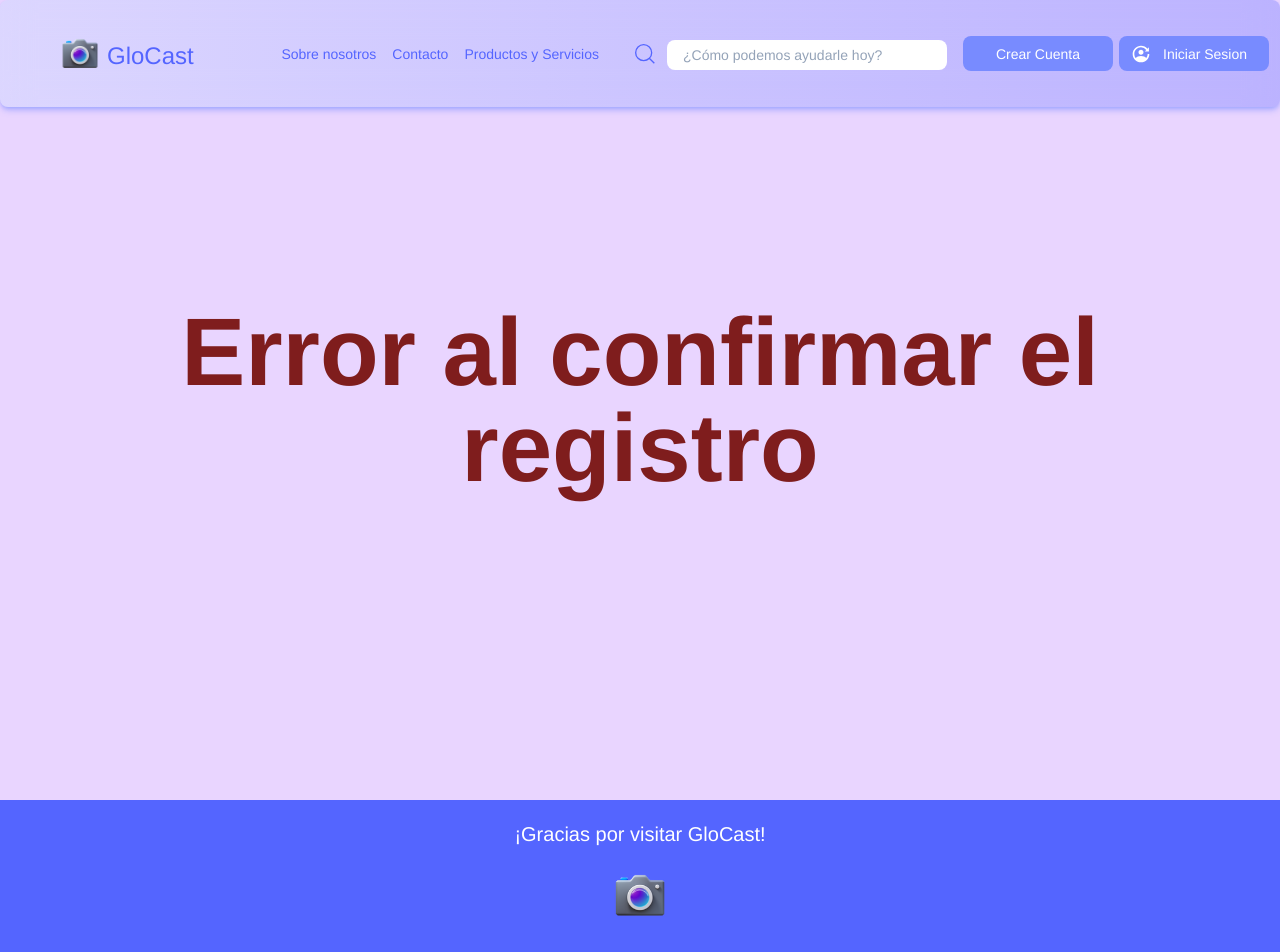
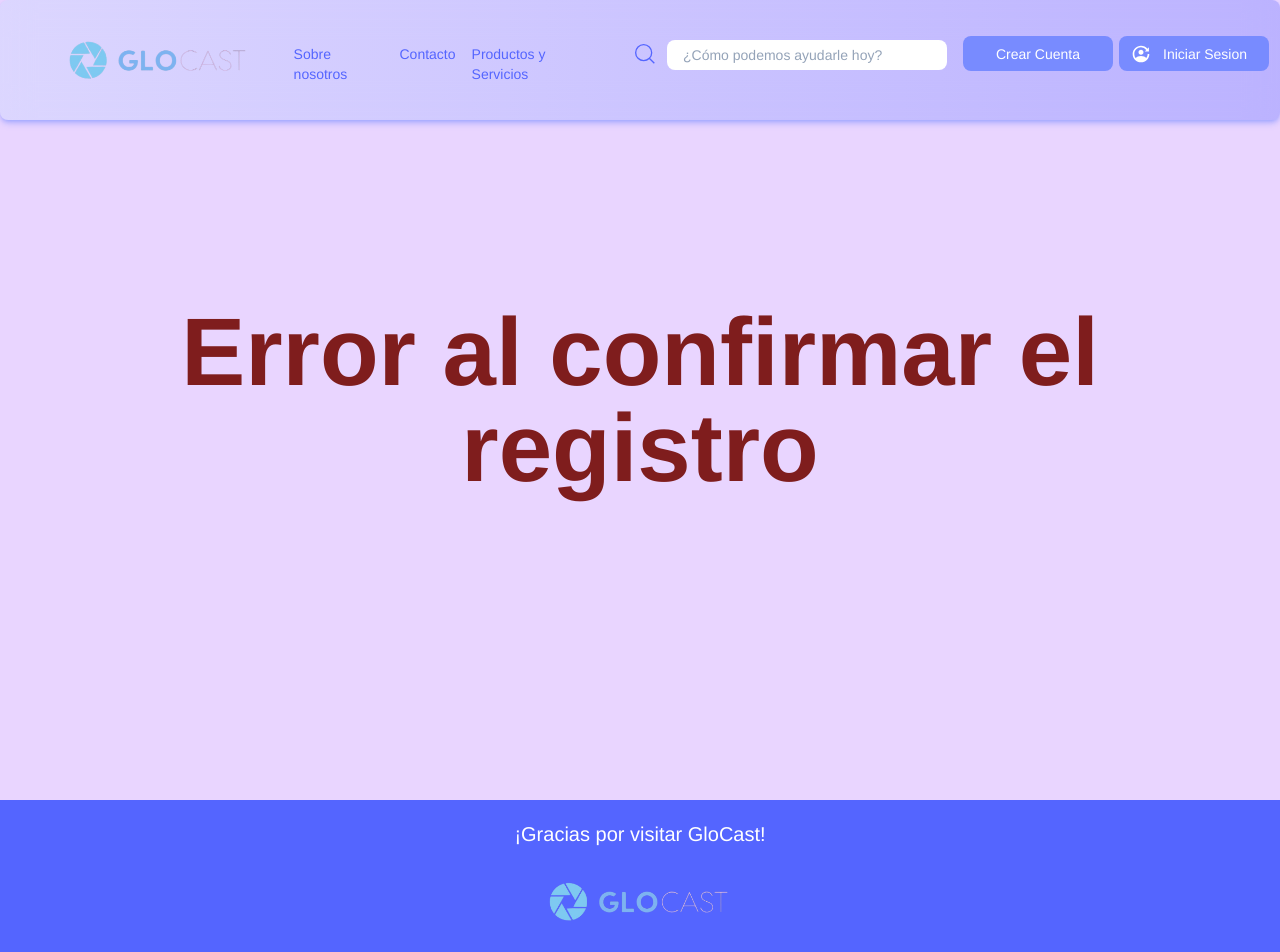
Before and after one commit to francoansaldi7/proyecto_integrador, a React (Vite) app in the folder frontend/: page /confirm in a window 1280 px wide. Shown: the top 952 px of the page. Built offline with nearby package versions, Linux system fonts and the light colour scheme.

Commit message:
modif(frontend): modified the logo to the final version

```diff
--- a/frontend/src/components/common/Footer.jsx
+++ b/frontend/src/components/common/Footer.jsx
@@ -10,7 +10,7 @@ function Footer() {
       <p className="flex flex-row justify-center text-xl bg-primary p-5">¡Gracias por visitar GloCast!</p>
 
       <div className="flex justify-center">
-        <Link to="/"><img src="\logoTitle.png" alt="Test Logo" className="bg-primary h-14 w-14" /></Link>
+        <Link to="/"><img src="\logoNoBG.png" alt="Test Logo" className="bg-primary w-[200px]" /></Link>
       </div>
 
       <div className="flex flex-row justify-center text-lg bg-primary mt-6 gap-10">
--- a/frontend/src/components/common/Header.jsx
+++ b/frontend/src/components/common/Header.jsx
@@ -43,12 +43,11 @@ function Header() {
         <div className="ml-10 flex flex-row relative items-center" >
           <Link to="/" onClick={handleShuffle}>
             <img
-              src="/logoTitle.png"
+              src="/logoNoBG.png"
               alt="Test Logo"
-              className="w-[40px]"
+              className="w-[200px]"
             />
           </Link>
-          <h1 className="mt-1 ml-[7px] mr-[20px] text-2xl text-primary">GloCast</h1>
         </div>
 
         <div className="relative">
```
Also changed, not shown: frontend/public/logoNoBG.png (added), 1 other file (tests, documents, lock files or other folders).
